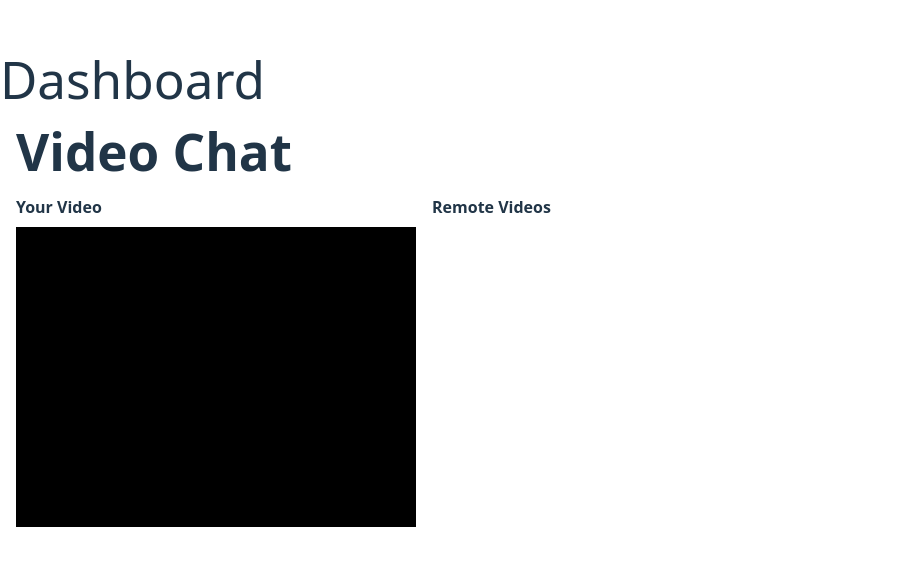
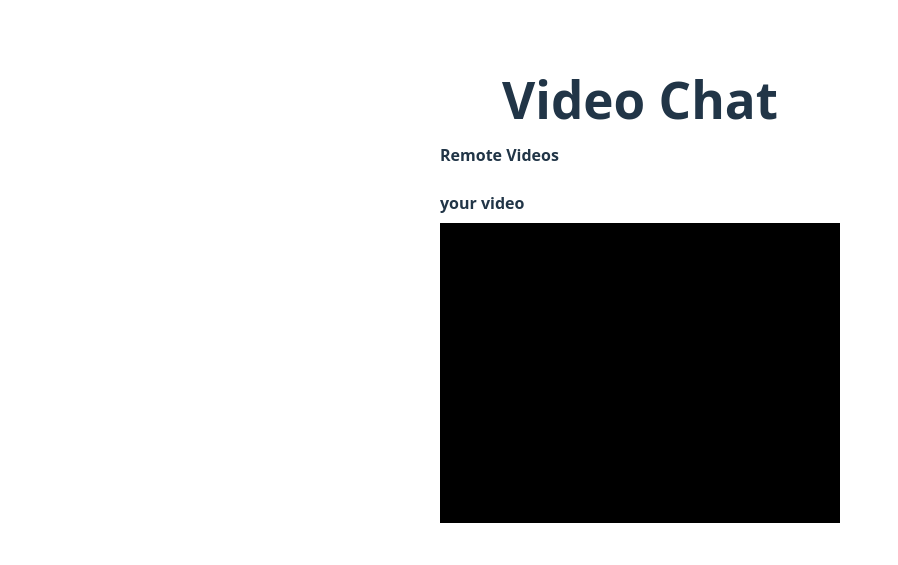
Before and after one commit to my-lord1/Frontend-for-Video-Chat, a React (Vite) app: page /dashboard/1 in a window 1280 px wide. Shown: the part 103-668 px from the top of the page, without its empty margins (0-898 px from the left). Built offline with nearby package versions, Linux system fonts and the light colour scheme; no server answers.

Commit message:
corrected the room logic

```diff
--- a/src/components/videochat.jsx
+++ b/src/components/videochat.jsx
@@ -3,7 +3,7 @@ import { useEffect, useRef } from 'react';
 
 const socket = io('http://localhost:4000');
 
-export default function VideoChat(roomId) {
+export default function VideoChat({roomId}) {
   const videoRef = useRef(null);
   const localStreamRef = useRef(null);
   const socketRef = useRef(null);
@@ -41,7 +41,7 @@ export default function VideoChat(roomId) {
         localStreamRef.current = stream;
 
         socketRef.current = socket;
-        socket.emit("join-room", `${roomId}`);
+        socket.emit("join-room", roomId);
       } catch (err) {
         console.error("Failed to access media devices:", err);
       }
@@ -138,12 +138,16 @@ export default function VideoChat(roomId) {
   ];
 
   return (
-    <div className="p-4">
+    <div className="flex flex-col items-center justify-center h-screen w-screen p-4">
       <h1 className="text-xl font-bold mb-4">Video Chat</h1>
 
-      <div className="flex gap-4 flex-wrap">
+      <div className="flex flex-col gap-4">
         <div>
-          <h2 className="text-md font-semibold mb-2">Your Video</h2>
+          <h2 className="text-md font-semibold mb-2 ">Remote Videos</h2>
+          <div ref={remoteContainerRef} className="flex gap-4 flex-wrap" />
+        </div>
+        <div>
+        <h2 className="text-md font-semibold mb-2 ">your video</h2>
           <video
             ref={videoRef}
             autoPlay
@@ -153,10 +157,7 @@ export default function VideoChat(roomId) {
           />
         </div>
 
-        <div>
-          <h2 className="text-md font-semibold mb-2">Remote Videos</h2>
-          <div ref={remoteContainerRef} className="flex gap-4 flex-wrap" />
-        </div>
+
       </div>
     </div>
   );
--- a/src/pages/dashboard.jsx
+++ b/src/pages/dashboard.jsx
@@ -5,7 +5,6 @@ export function DashBoard(){
     const { roomId } = useParams();
     return (
         <div className="dashboard">
-            <h1>Dashboard</h1>
             <VideoChat roomId = { roomId } />
         </div>
     )
```
